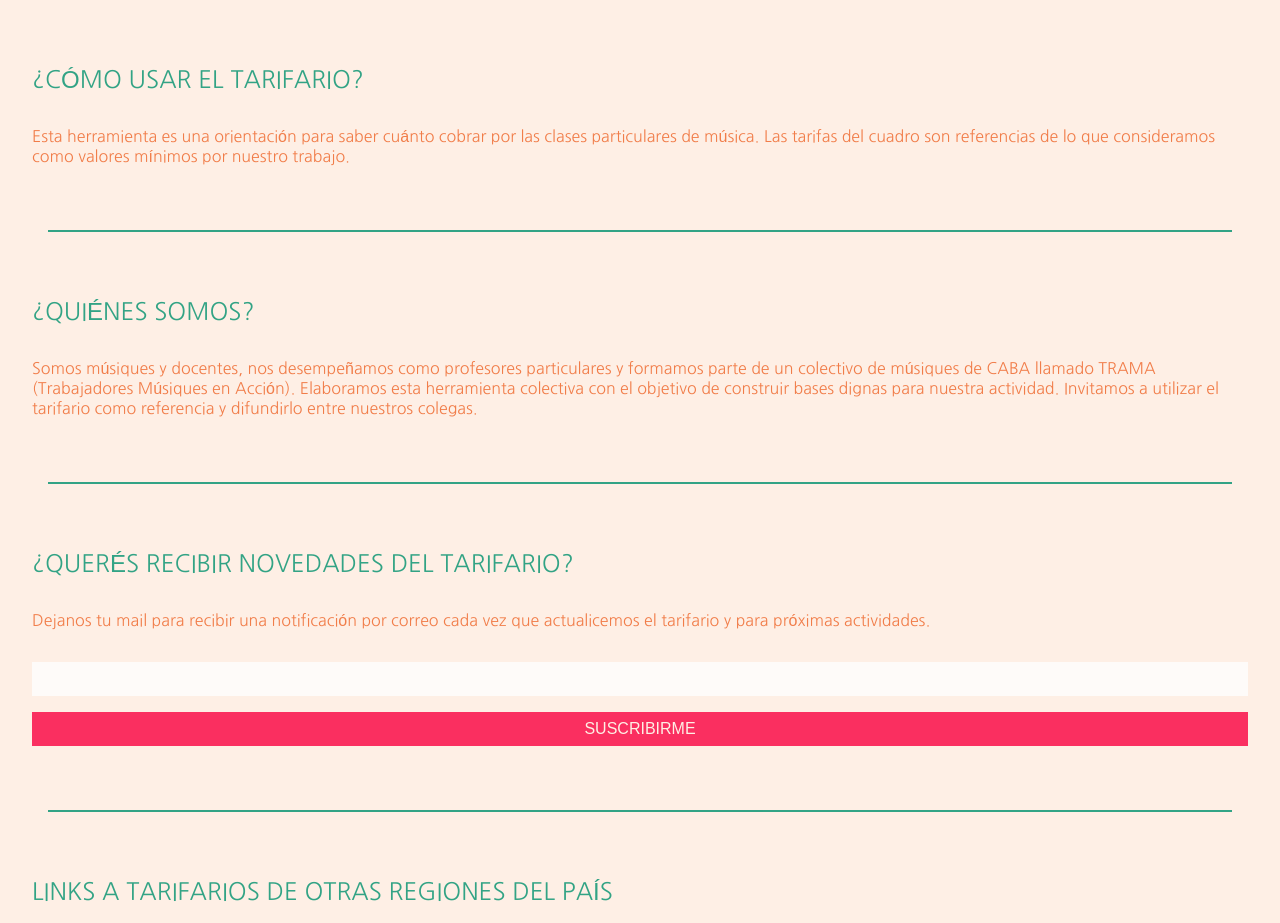
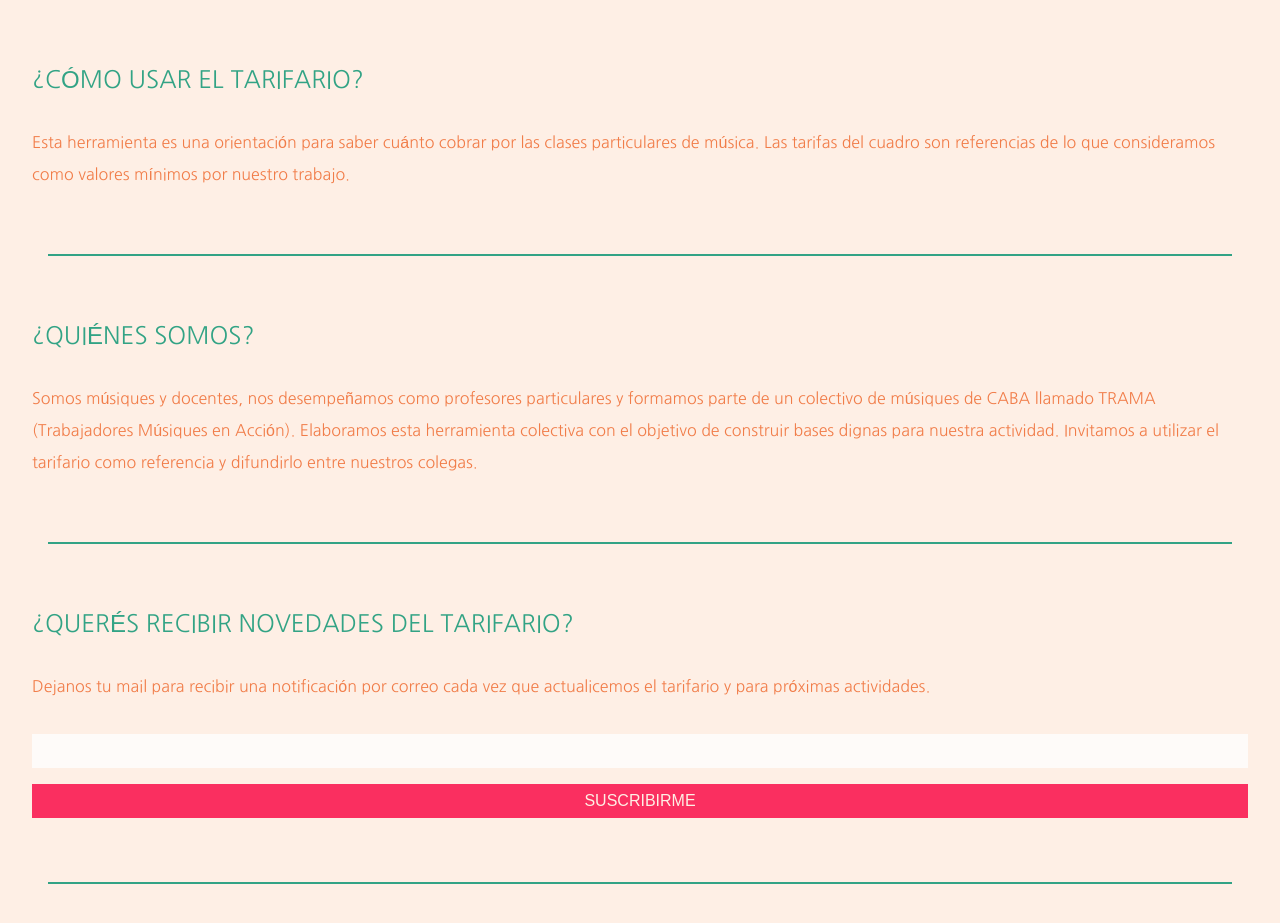
Before and after one commit to profesdemusicaagrupados/tarifarioclasesdemusica, a Next.js app: page / in a window 1280 px wide. Shown: the part 1260-2183 px from the top of the page. Built offline with nearby package versions, Linux system fonts and the light colour scheme; a web font is replaced by a local one.

Commit message:
Agregado de line heights e imágenes de OG

```diff
--- a/src/components/Blocks/Newsletter/newsletter.module.scss
+++ b/src/components/Blocks/Newsletter/newsletter.module.scss
@@ -9,6 +9,7 @@
 
   p {
     @include text-styles;
+    line-height: 32px;
   }
 
   form {
--- a/src/components/Blocks/Text/text.module.scss
+++ b/src/components/Blocks/Text/text.module.scss
@@ -14,11 +14,11 @@
 
     p {
       @include text-styles;
+      line-height: 32px;
     }
 
     a {
       @include link-styles;
     }
-
   }
 }
--- a/src/styles/themeStyles.module.scss
+++ b/src/styles/themeStyles.module.scss
@@ -1,7 +1,7 @@
 /* VARIABLES */
 
 $background-color: #feefe5;
-$background-highlights: #FFCF00;
+$background-highlights: #ffcf00;
 $headline-color: #00916e;
 $text-color: #ee6123;
 $text-highlight: #FA003F;
```
Also changed, not shown: src/app/opengraph-image.png (added), src/app/twitter-image.png (added).
